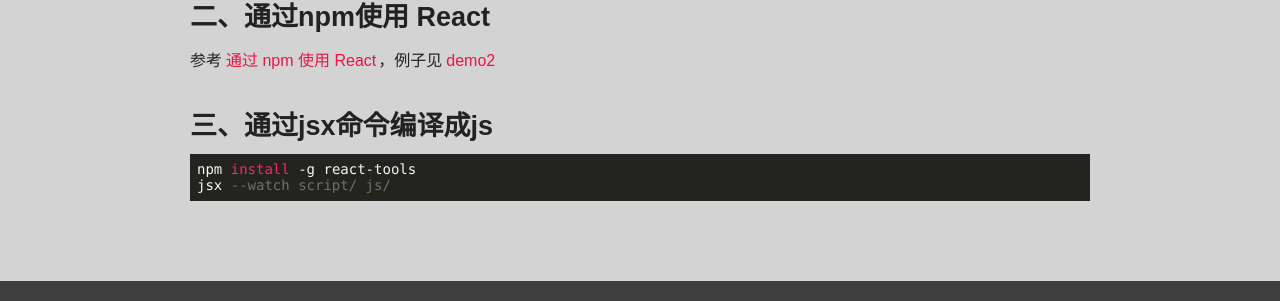
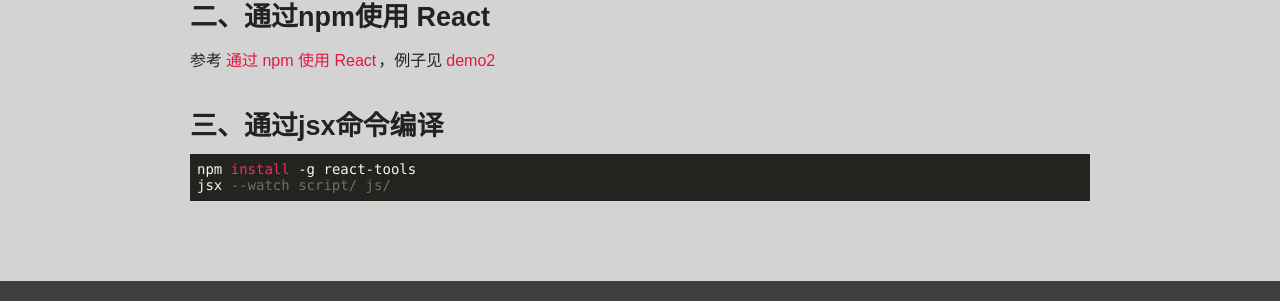
Before and after one commit to zhhgit/blog, a Jekyll site: the page built from _posts/2016-07-15-react 1 use jsx.md, in a window 1280 px wide. Shown: the part 2039-2340 px from the top of the page. Built offline with Jekyll 4.4.1, drawn with Linux system fonts in a browser that asks for light colours; comment, search, counter and statistics services are not loaded.

Commit message:
revise react 1

```diff
--- a/_posts/2016-07-15-react 1 use jsx.md
+++ b/_posts/2016-07-15-react 1 use jsx.md
@@ -94,7 +94,7 @@
 
 参考[通过 npm 使用 React](http://www.runoob.com/react/react-install.html)，例子见[demo2](https://github.com/zhhgit/react_coupons/tree/master/demo2-node%20compile%20jsx)
 
-# 三、通过jsx命令编译成js
+# 三、通过jsx命令编译
 
-    npm install -g react-tools
-    jsx --watch script/ js/
+	npm install -g react-tools
+	jsx --watch script/ js/
```
